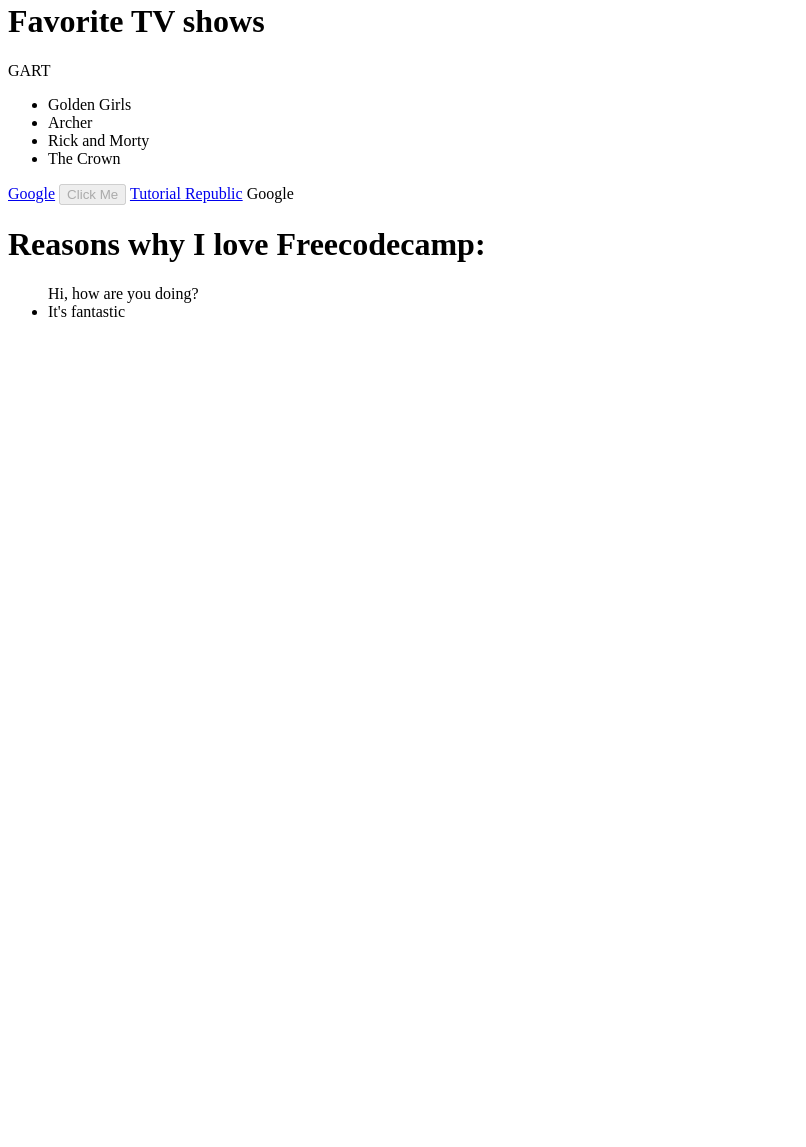
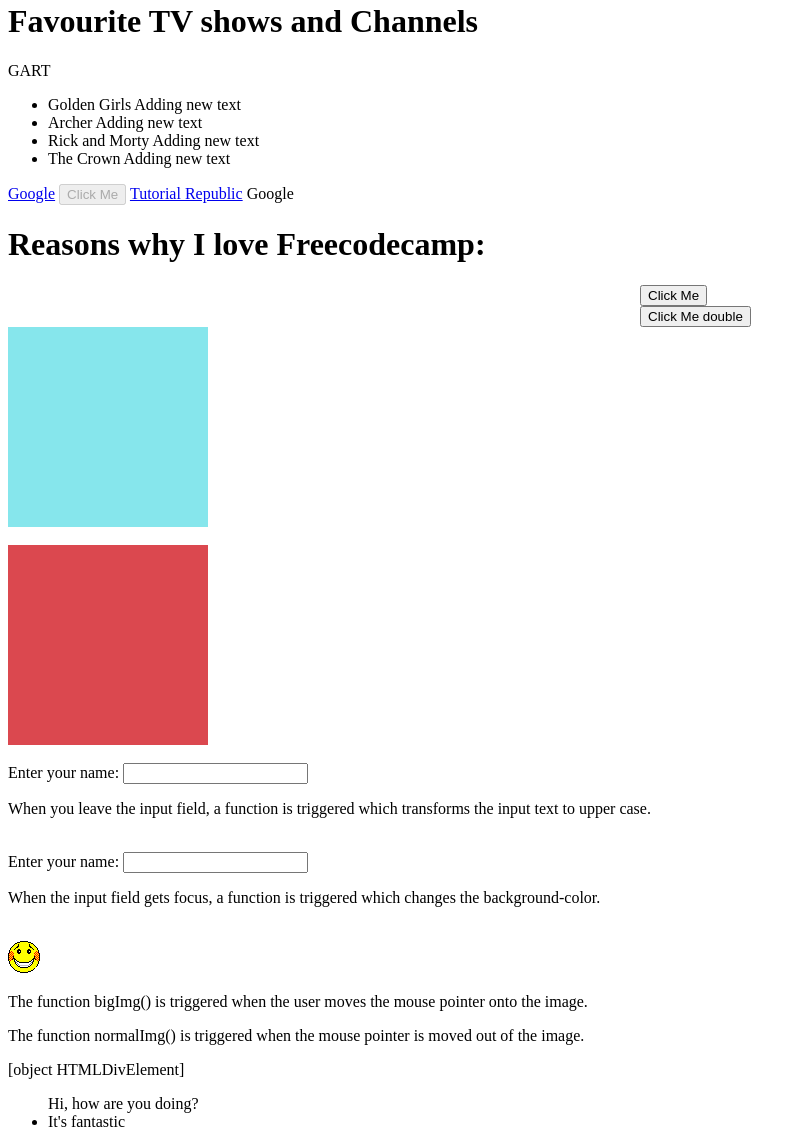
Before and after one commit to onkar895/HTML-CSS-JAVASCRIPT, a plain HTML site: page JAVASCRIPT/DOM/Dom.html in a window 1280 px wide. Shown: the part 368-1515 px from the top of the page, without its empty margins (0-806 px from the left). Before the commit the page ends 800 px from the top, so only its background shows below. Drawn offline with Linux system fonts and the light colour scheme.

Commit message:
Arrays in javascript

```diff
--- a/JAVASCRIPT/DOM/Dom.html
+++ b/JAVASCRIPT/DOM/Dom.html
@@ -6,6 +6,8 @@
     <meta http-equiv="X-UA-Compatible" content="IE=edge">
     <meta name="viewport" content="width=device-width, initial-scale=1.0">
     <title>Document Object Model</title>
+
+    <!-- <script src="Dom.js"></script>   :          can't access property -->
 
 </head>
 
@@ -44,7 +46,7 @@
     <br>
 
     <!-- querySelector():  -->
-    <h1 id="Para">Favorite TV shows</h1>
+    <h1 id="Para">Favourite TV shows</h1>
     <p id="Para1">GART</p>
     <ul class="list">
         <li>Golden Girls</li>
@@ -52,6 +54,7 @@
         <li>Rick and Morty</li>
         <li>The Crown</li>
     </ul>
+
 
     <!-- getAttribute(): -->
     <a href="https://www.google.com/" target="_blank" id="myLink">Google</a>
@@ -71,6 +74,58 @@
 
 
 
+    <!-- EVENTS IN JAVASCRIPT  -->
+
+    <!-- 1. onclick -->
+
+    <button type="button" onclick="hiThere()" style="margin-left: 50%;">
+            Click Me
+    </button>
+
+    <!-- 2. ondblclick -->
+
+    <button type="button" ondblclick="hey()" style="margin-left: 50%;">
+        Click Me double
+</button>
+
+    <!-- 3. onmouseover -->
+
+    <div id="hover" onmouseover="hov()" style="background-color:rgb(134, 230, 236);
+                height:200px;
+                width:200px;">
+    </div>
+
+    <br>
+
+    <!-- 4. onmouseout  -->
+
+    <div id="hover" onmouseout="out()" style="background-color:rgb(219, 72, 79);height:200px;width:200px;">
+    </div>
+
+    <br>
+
+    <!-- 5. onchange, onfocus -->
+
+    Enter your name: <input type="text" id="fname" onchange="upperCase()">
+    <p>When you leave the input field, a function is triggered which transforms the input text to upper case.</p>
+
+    <br>
+
+    <!-- 6. onfocus -->
+
+    Enter your name: <input type="text" onfocus="myFunction(this)">
+
+    <p>When the input field gets focus, a function is triggered which changes the background-color.</p>
+
+    <br>
+
+    <!-- 7. onmouseenter and onmouseleave -->
+
+    <img onmouseenter="bigImg(this)" onmouseleave="normalImg(this)" border="0" src="smiley.gif" alt="Smiley" width="32" height="32">
+
+    <p>The function bigImg() is triggered when the user moves the mouse pointer onto the image.</p>
+    <p>The function normalImg() is triggered when the mouse pointer is moved out of the image.</p>
+
 
     <script src="Dom.js"></script>
 </body>
--- a/JAVASCRIPT/DOM/Dom.js
+++ b/JAVASCRIPT/DOM/Dom.js
@@ -2,8 +2,10 @@
 // This method is used when developers have defined certain HTML elements with IDs that uniquely identify the same elements in the whole document.
 //  It returns an Element object which matches the specified ID in the method. If the ID does not exist in the document, it simply returns null.
 
+console.log("Logging using getElementById:");
 let Name = document.getElementById('myName');
-console.log(Name);
+document.write(Name);
+Name.style.backgroundColor = "lightblue";
 
 let DisplayName = Name.innerText;
 console.log(DisplayName);
@@ -16,6 +18,7 @@ console.log(DisplayName);
 // This method is used when there are multiple HTML elements with the same class name.
 // It returns a collection of all objects which match the specified class in the method.
 
+console.log("Logging using getElementByClassName:");
 let fullname = document.getElementsByClassName('FullName');
 console.log(fullname);
 console.log(fullname[0].innerText);
@@ -24,12 +27,14 @@ console.log(fullname[0].innerText);
 // The innerHTML property is useful for getting or replacing the content of HTML elements.
 // The innerHTML property can be used to get or change any HTML element, including <html> and <body>.
 
+console.log("Logging the inner text using innerHTML:");
 let UpdateName = document.getElementById('myName').innerHTML = "OMKAR KARALE";
 console.log(UpdateName);
 
 // 4. getElementsByName():
 // In Javascript, getElementsByName() returns a NodeList of objects which match a particular name attribute in the HTML document.
 
+console.log("Logging using getElementByName:");
 const inputs = document.getElementsByName("geek");
 console.log(inputs);
 console.log(inputs[1]);
@@ -37,6 +42,7 @@ console.log(inputs[1]);
 // 5. getElementsByTagName():
 // The getElementsByTagName() returns a HTML Collection of objects which match a tag name in the HTML document.
 
+console.log("Logging using getElementByTagName:");
 const p = document.getElementsByTagName("p");
 console.log(p);
 console.log(p[2].innerText);
@@ -44,6 +50,7 @@ console.log(p[2].innerText);
 // 6. querySelector():
 // This method returns the first match of an element that is found within the HTML document with the specific selector. If there is no match, null is returned.
 
+console.log("Logging using querySelector:");
 const h1Element = document.querySelector("#Para");
 // console.log(h1Element);
 // console.log(h1Element.innerText);
@@ -58,13 +65,29 @@ const list = document.querySelector(".list");
 
 console.log(h1Element.innerText, pElement.innerText, list.innerText);
 
+h1Element.innerText += " and Channels"; // here '+=' join the first element's content to the second element's content
+console.log(h1Element.innerText);
+
 
 // 7. querySelectorAll():
 // This method finds all of the elements that match the CSS selector and returns a list of all of those nodes.
 
+console.log("Logging using querySelectorAll:");
 const listItems = document.querySelectorAll("ul > li");
 console.log(listItems);
 console.log(listItems[2].innerText);
+
+console.log("Logging using foreach");
+listItems.forEach(list => {
+    console.log(list);
+})
+
+console.log("Logging using foreach innertext");
+listItems.forEach(list => { //The code will loop through the list items and print out each item's innerText value.
+    console.log(list.innerText); //  logging each item's innerText.
+    list.innerText += " Adding new text"; // The code is also adding a new text to each item in the list.
+    console.log(list.innerText);
+})
 
 
 
@@ -155,3 +178,77 @@ unorderedList.replaceChild(listItem3, listItem2);
 
 // 4. removeChild() :   Remove an HTML element to the document.
 unorderedList.removeChild(unorderedList.firstElementChild);
+
+
+
+// Javascript Events:
+// Javascript has events to provide a dynamic interface to a webpage.
+// These events are hooked to elements in the Document Object Model(DOM).
+// A JavaScript can be executed when an event occurs, like when a user clicks on an HTML element.
+// We can bind events either as inline or in an external script.
+
+// 1. onclick event:
+// This is a mouse event and provokes any logic defined if the user clicks on the element it is bound to.
+
+function hiThere() {
+    alert('Hi there!');
+}
+
+
+// 2. ondblclick event:
+// This is a mouse event and provokes any logic defined if the user double clicks on the element it is bound to.
+
+function hey() {
+    alert('Hey you have clicked me twice');
+}
+
+
+// 3. onmouseover event:
+// This event corresponds to hovering the mouse pointer over the element and its children, to which it is bound to.
+
+function hov() {
+    var e = document.getElementById('hover');
+    e.style.backgroundColor = 'red';
+}
+
+
+// 4. onmouseout event:
+// Whenever the mouse cursor leaves the element which handles a mouseout event, a function associated with it is executed.
+
+function out() {
+    var e = document.getElementById('hover');
+    e.style.backgroundColor = 'yellow';
+}
+
+
+// 5. onchange or onfocus event :
+// The onchange and onblur event occurs when an HTML element loses focus.
+// The onchange and onfocus event is often used on input fields.
+
+function upperCase() {
+    const x = document.getElementById("fname");
+    x.value = x.value.toUpperCase();
+}
+
+
+// 6. onfocus event:
+//  The onchange event is used when it gets focus.
+
+function myFunction(x) {
+    x.style.background = "lightblue";
+}
+
+
+// 7. onmouseenter and onmouseleave
+// The onmouseenter event occurs when the mouse pointer enters an element.
+// The onmouseenter event occurs when the mouse pointer leaves an element.
+
+function bigImg(x) {
+    x.style.height = "64px";
+    x.style.width = "64px";
+}
+
+function normalImg(x) {
+    x.style.height = "32px";
+    x.style.width = "32px";
+}
```
Also changed, not shown: JAVASCRIPT/Array.js (+35 -1 lines), JAVASCRIPT/DOM/smiley.gif (added).
